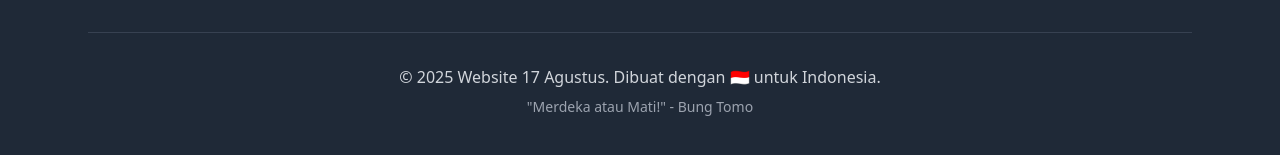
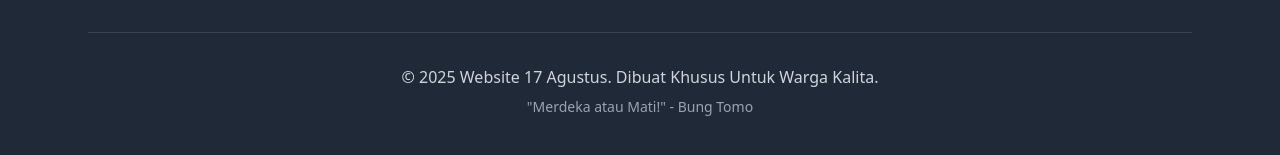
Before and after one commit to Hanzocool/17-Agustus-new, a React (Vite) app: page / in a window 1280 px wide. Shown: the part 7576-7731 px from the top of the page. Built offline with nearby package versions, Linux system fonts and the light colour scheme; no server answers; the database is empty.

Commit message:
Updated App.tsx

```diff
--- a/src/App.tsx
+++ b/src/App.tsx
@@ -521,7 +521,7 @@ function App() {
 
           <div className="border-t border-gray-700 pt-8 text-center">
             <p className="text-gray-300">
-              © 2025 Website 17 Agustus. Dibuat dengan 🇮🇩 untuk Indonesia.
+              © 2025 Website 17 Agustus. Dibuat Khusus Untuk Warga Kalita.
             </p>
             <p className="text-sm text-gray-400 mt-2">
               "Merdeka atau Mati!" - Bung Tomo
```
